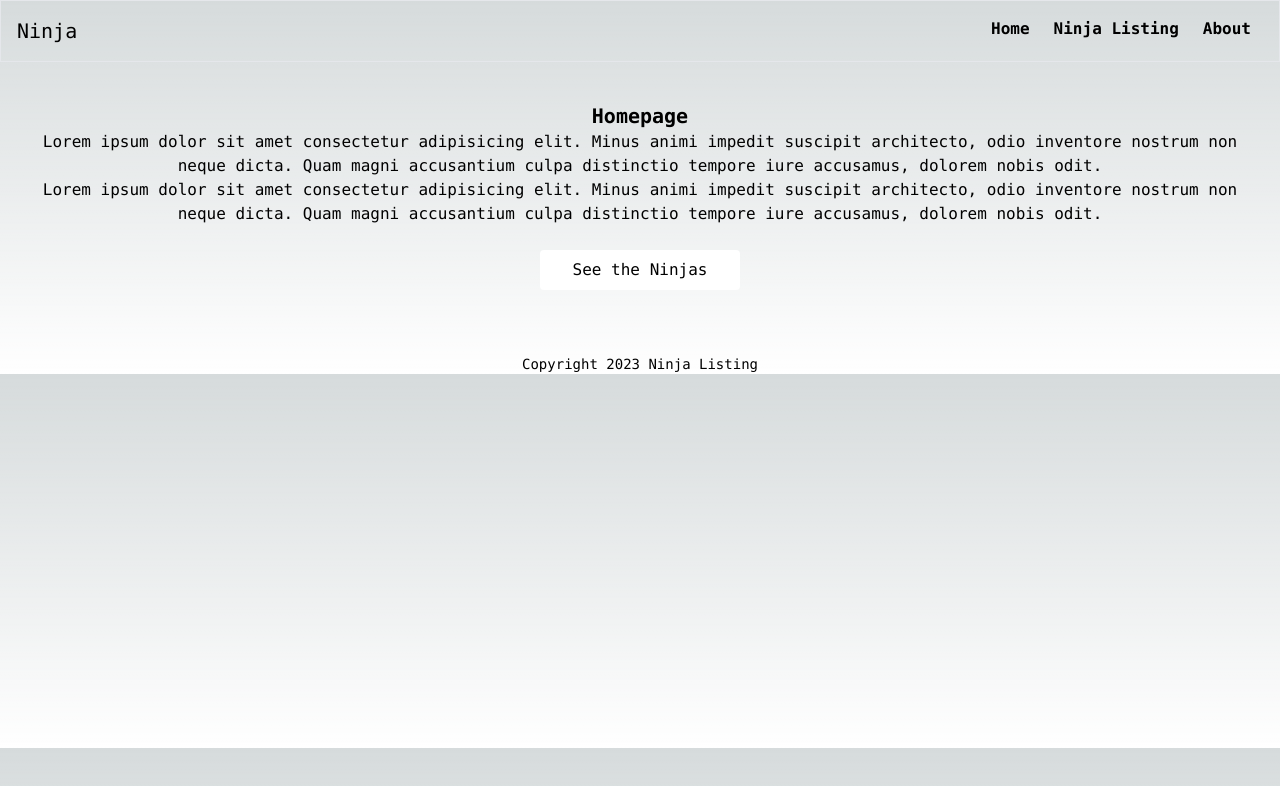
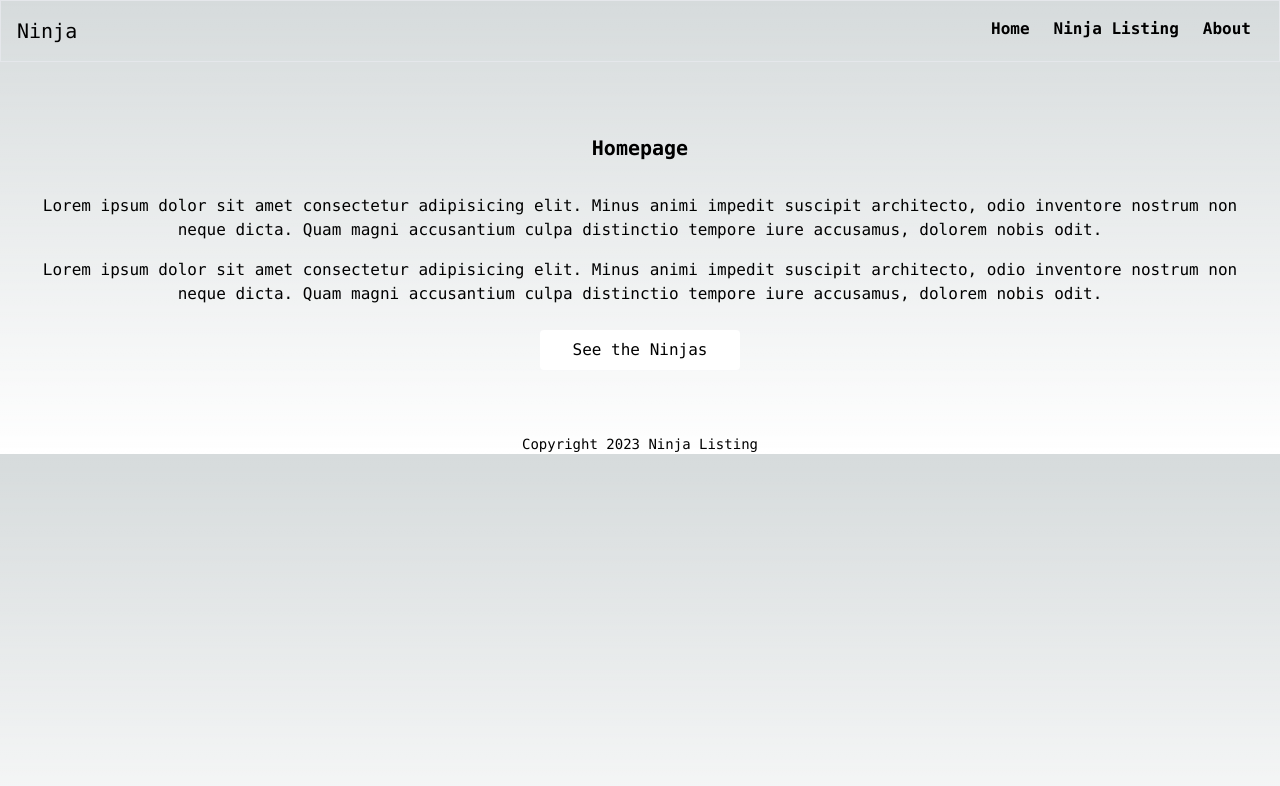
Before and after one commit to AyodejiOmole/ninja-list, a Next.js app: page / in a window 1280 px wide. Shown: the top 786 px of the page. Built offline with nearby package versions, Linux system fonts and the light colour scheme.

Commit message:
changed styling of about and homepage

```diff
--- a/src/app/about/page.tsx
+++ b/src/app/about/page.tsx
@@ -9,9 +9,9 @@ export const metadata: Metadata = {
 export default function About() {
     return (
         <div className='text-center lg:p-10 md:p-10 py-10 px-2'>
-            <h1 className='text-xl my-10 font-extrabold font-mono'>About</h1>
-            <p className="font-mono text-base">Lorem ipsum dolor sit amet consectetur adipisicing elit. Minus animi impedit suscipit architecto, odio inventore nostrum non neque dicta. Quam magni accusantium culpa distinctio tempore iure accusamus, dolorem nobis odit.</p>
-            <p className="font-mono text-base">Lorem ipsum dolor sit amet consectetur adipisicing elit. Minus animi impedit suscipit architecto, odio inventore nostrum non neque dicta. Quam magni accusantium culpa distinctio tempore iure accusamus, dolorem nobis odit.</p>
+            <h1 className='text-xl my-8 font-extrabold font-mono'>About</h1>
+            <p className="font-mono text-base my-4">Lorem ipsum dolor sit amet consectetur adipisicing elit. Minus animi impedit suscipit architecto, odio inventore nostrum non neque dicta. Quam magni accusantium culpa distinctio tempore iure accusamus, dolorem nobis odit.</p>
+            <p className="font-mono text-base my-4">Lorem ipsum dolor sit amet consectetur adipisicing elit. Minus animi impedit suscipit architecto, odio inventore nostrum non neque dicta. Quam magni accusantium culpa distinctio tempore iure accusamus, dolorem nobis odit.</p>
             <Link href="/ninja-listing">
                 <div className="my-6 p-2 lg:w-[200px] md:w-[200px] hover:text-white text-black font-mono w-full mx-auto bg-white hover:border-2 rounded hover:border-white hover:bg-black">
                     See the Ninjas
--- a/src/app/page.tsx
+++ b/src/app/page.tsx
@@ -4,9 +4,9 @@ import Link from 'next/link'
 export default function Home() {
   return (
     <div className='text-center lg:p-10 md:p-10 py-10 px-2'>
-      <h1 className='text-xl font-extrabold font-mono'>Homepage</h1>
-      <p className="font-mono text-base">Lorem ipsum dolor sit amet consectetur adipisicing elit. Minus animi impedit suscipit architecto, odio inventore nostrum non neque dicta. Quam magni accusantium culpa distinctio tempore iure accusamus, dolorem nobis odit.</p>
-      <p className="font-mono text-base">Lorem ipsum dolor sit amet consectetur adipisicing elit. Minus animi impedit suscipit architecto, odio inventore nostrum non neque dicta. Quam magni accusantium culpa distinctio tempore iure accusamus, dolorem nobis odit.</p>
+      <h1 className='text-xl font-extrabold my-8 font-mono'>Homepage</h1>
+      <p className="font-mono text-base my-4">Lorem ipsum dolor sit amet consectetur adipisicing elit. Minus animi impedit suscipit architecto, odio inventore nostrum non neque dicta. Quam magni accusantium culpa distinctio tempore iure accusamus, dolorem nobis odit.</p>
+      <p className="font-mono text-base my-4">Lorem ipsum dolor sit amet consectetur adipisicing elit. Minus animi impedit suscipit architecto, odio inventore nostrum non neque dicta. Quam magni accusantium culpa distinctio tempore iure accusamus, dolorem nobis odit.</p>
       <Link href="/ninja-listing">
         <div className="my-6 p-2 lg:w-[200px] md:w-[200px] hover:text-white text-black font-mono w-full mx-auto bg-white hover:border-2 rounded hover:border-white hover:bg-black">
           See the Ninjas
```
